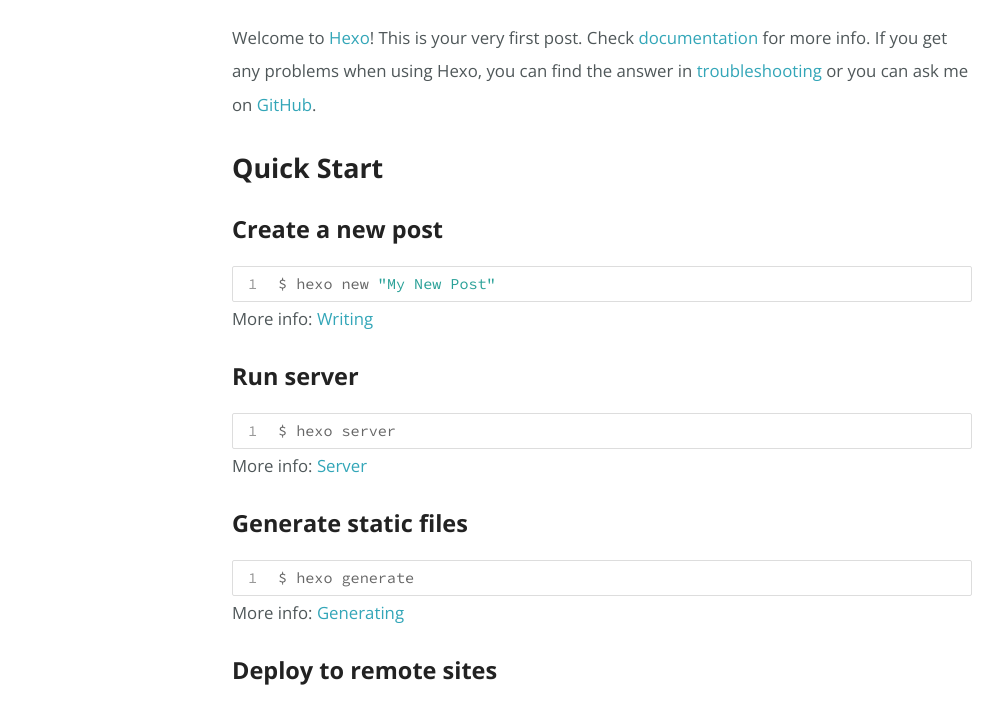
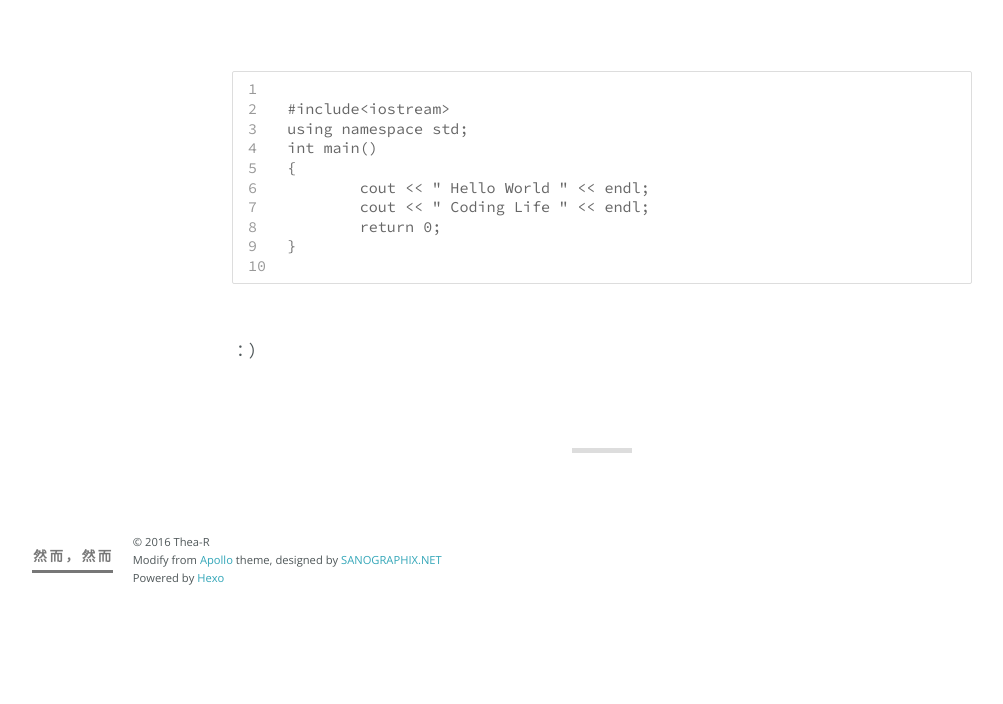
Before and after one commit to Thea-R/Thea-R.github.io, a plain HTML site: page index.html in a window 1280 px wide. Shown: the part 244-948 px from the top of the page, without its empty margins (138-1141 px from the left). After the commit the page ends 864 px from the top, so only its background shows below. Drawn offline with nearby package versions, Linux system fonts and the light colour scheme.

Commit message:
Site updated: 2016-07-31 01:57:28

```diff
--- a/index.html
+++ b/index.html
@@ -68,15 +68,10 @@
 	</header>
 	<div class="entry-content">
 
-    	<p>Welcome to <a href="https://hexo.io/" target="_blank" rel="external">Hexo</a>! This is your very first post. Check <a href="https://hexo.io/docs/" target="_blank" rel="external">documentation</a> for more info. If you get any problems when using Hexo, you can find the answer in <a href="https://hexo.io/docs/troubleshooting.html" target="_blank" rel="external">troubleshooting</a> or you can ask me on <a href="https://github.com/hexojs/hexo/issues" target="_blank" rel="external">GitHub</a>.</p>
-<h2 id="Quick-Start"><a href="#Quick-Start" class="headerlink" title="Quick Start"></a>Quick Start</h2><h3 id="Create-a-new-post"><a href="#Create-a-new-post" class="headerlink" title="Create a new post"></a>Create a new post</h3><figure class="highlight bash"><table><tr><td class="gutter"><pre><div class="line">1</div></pre></td><td class="code"><pre><div class="line">$ hexo new <span class="string">"My New Post"</span></div></pre></td></tr></table></figure>
-<p>More info: <a href="https://hexo.io/docs/writing.html" target="_blank" rel="external">Writing</a></p>
-<h3 id="Run-server"><a href="#Run-server" class="headerlink" title="Run server"></a>Run server</h3><figure class="highlight bash"><table><tr><td class="gutter"><pre><div class="line">1</div></pre></td><td class="code"><pre><div class="line">$ hexo server</div></pre></td></tr></table></figure>
-<p>More info: <a href="https://hexo.io/docs/server.html" target="_blank" rel="external">Server</a></p>
-<h3 id="Generate-static-files"><a href="#Generate-static-files" class="headerlink" title="Generate static files"></a>Generate static files</h3><figure class="highlight bash"><table><tr><td class="gutter"><pre><div class="line">1</div></pre></td><td class="code"><pre><div class="line">$ hexo generate</div></pre></td></tr></table></figure>
-<p>More info: <a href="https://hexo.io/docs/generating.html" target="_blank" rel="external">Generating</a></p>
-<h3 id="Deploy-to-remote-sites"><a href="#Deploy-to-remote-sites" class="headerlink" title="Deploy to remote sites"></a>Deploy to remote sites</h3><figure class="highlight bash"><table><tr><td class="gutter"><pre><div class="line">1</div></pre></td><td class="code"><pre><div class="line">$ hexo deploy</div></pre></td></tr></table></figure>
-<p>More info: <a href="https://hexo.io/docs/deployment.html" target="_blank" rel="external">Deployment</a></p>
+    	<p><br></p>
+<figure class="highlight plain"><table><tr><td class="gutter"><pre><div class="line">1</div><div class="line">2</div><div class="line">3</div><div class="line">4</div><div class="line">5</div><div class="line">6</div><div class="line">7</div><div class="line">8</div><div class="line">9</div><div class="line">10</div></pre></td><td class="code"><pre><div class="line">#include&lt;iostream&gt;</div><div class="line"></div><div class="line">using namespace std;</div><div class="line"></div><div class="line">int main()</div><div class="line">&#123;</div><div class="line">	cout &lt;&lt; &quot; Hello World &quot; &lt;&lt; endl;</div><div class="line">	cout &lt;&lt; &quot; Coding Life &quot; &lt;&lt; endl;</div><div class="line">	return 0;</div><div class="line">&#125;</div></pre></td></tr></table></figure>
+<p><br></p>
+<p>：）</p>
 
 
 	</div>
```
Also changed, not shown: 2016/07/30/hello-world/index.html (+8 -16 lines).
